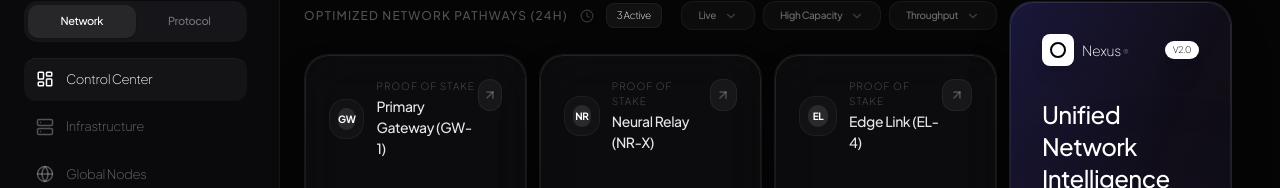
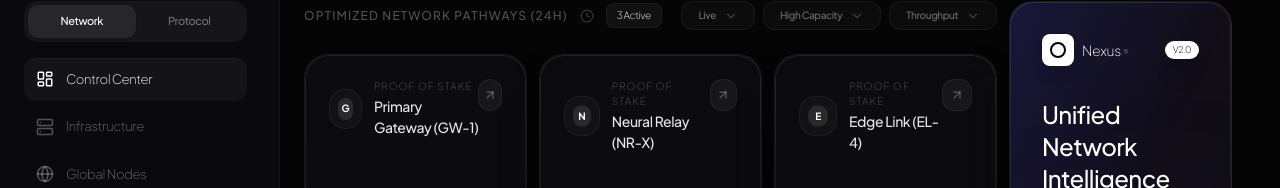
Before and after one commit to sebastianvasquezechavarria1234/nexus, a Next.js app: page / in a window 1280 px wide. Shown: the part 112-300 px from the top of the page. Built offline with nearby package versions, Linux system fonts and the light colour scheme.

Commit message:
UI: update AssetCard avatar to show only one letter

```diff
--- a/src/components/dashboard/AssetCard.tsx
+++ b/src/components/dashboard/AssetCard.tsx
@@ -21,7 +21,7 @@ export default function AssetCard({ name, symbol, rewardRate, change, isUp, char
         <div className="flex items-center gap-3">
           <div className="w-10 h-10 rounded-2xl bg-white/[0.03] border border-white/[0.05] flex items-center justify-center p-2 group-hover:bg-white/[0.08] transition-all">
              <div className="w-full h-full rounded-full bg-white/10 flex items-center justify-center text-[10px] font-bold">
-               {symbol.slice(0, 2)}
+               {symbol.slice(0, 1)}
              </div>
           </div>
           <div>
```
